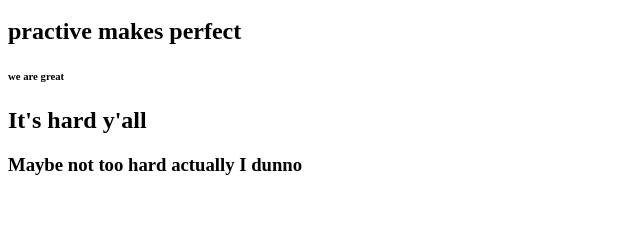
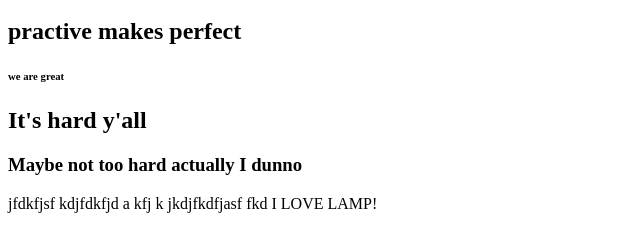
Before and after one commit to MarkKleinfelder/gitPractice, a plain HTML site: page index.html in a window 1280 px wide. Shown: the part 48-300 px from the top of the page, without its empty margins (0-640 px from the left). Drawn offline with Linux system fonts and the light colour scheme.

Commit message:
more stuff

```diff
--- a/index.html
+++ b/index.html
@@ -9,3 +9,5 @@
 <h2> It's hard y'all</h2>
 
 <h3> Maybe not too hard actually I dunno </h3>
+
+<p>jfdkfjsf kdjfdkfjd a kfj k	jkdjfkdfjasf fkd I LOVE LAMP!</p>
```
Also changed, not shown: 1 other file.
